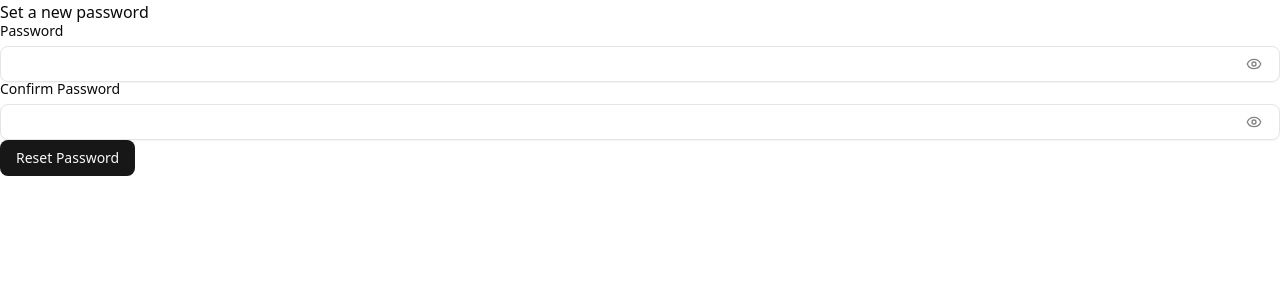
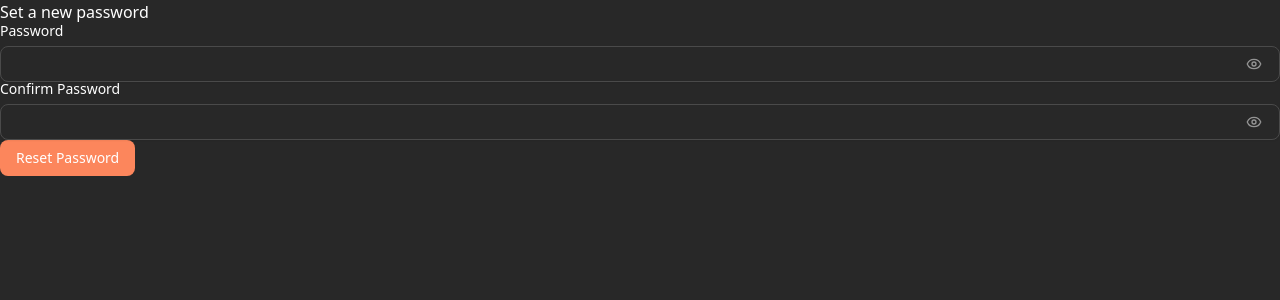
Before and after one commit to rahmlad-aramide/naija-nutri-hub-frontend, a Next.js app: page /reset-password in a window 1280 px wide. Shown: the top 300 px of the page. Built offline with nearby package versions, Linux system fonts and the light colour scheme.

Commit message:
update project design styles

```diff
--- a/src/app/globals.css
+++ b/src/app/globals.css
@@ -1,13 +1,11 @@
 @import "tailwindcss";
 @import "tw-animate-css";
-
-@custom-variant dark (&:is(.dark *));
 
 @theme inline {
   --color-background: var(--background);
   --color-foreground: var(--foreground);
-  --font-sans: var(--font-geist-sans);
-  --font-mono: var(--font-geist-mono);
+  --font-serif: var(--font-source-serif-pro);
+  --font-sans: var(--font-manrope);
   --color-sidebar-ring: var(--sidebar-ring);
   --color-sidebar-border: var(--sidebar-border);
   --color-sidebar-accent-foreground: var(--sidebar-accent-foreground);
@@ -45,71 +43,37 @@
 
 :root {
   --radius: 0.625rem;
-  --background: oklch(1 0 0);
-  --foreground: oklch(0.145 0 0);
-  --card: oklch(1 0 0);
-  --card-foreground: oklch(0.145 0 0);
-  --popover: oklch(1 0 0);
-  --popover-foreground: oklch(0.145 0 0);
-  --primary: oklch(0.205 0 0);
-  --primary-foreground: oklch(0.985 0 0);
-  --secondary: oklch(0.97 0 0);
-  --secondary-foreground: oklch(0.205 0 0);
-  --muted: oklch(0.97 0 0);
-  --muted-foreground: oklch(0.556 0 0);
-  --accent: oklch(0.97 0 0);
-  --accent-foreground: oklch(0.205 0 0);
-  --destructive: oklch(0.577 0.245 27.325);
-  --border: oklch(0.922 0 0);
-  --input: oklch(0.922 0 0);
-  --ring: oklch(0.708 0 0);
-  --chart-1: oklch(0.646 0.222 41.116);
-  --chart-2: oklch(0.6 0.118 184.704);
-  --chart-3: oklch(0.398 0.07 227.392);
-  --chart-4: oklch(0.828 0.189 84.429);
-  --chart-5: oklch(0.769 0.188 70.08);
-  --sidebar: oklch(0.985 0 0);
-  --sidebar-foreground: oklch(0.145 0 0);
-  --sidebar-primary: oklch(0.205 0 0);
-  --sidebar-primary-foreground: oklch(0.985 0 0);
-  --sidebar-accent: oklch(0.97 0 0);
-  --sidebar-accent-foreground: oklch(0.205 0 0);
-  --sidebar-border: oklch(0.922 0 0);
-  --sidebar-ring: oklch(0.708 0 0);
-}
-
-.dark {
-  --background: oklch(0.145 0 0);
-  --foreground: oklch(0.985 0 0);
-  --card: oklch(0.205 0 0);
-  --card-foreground: oklch(0.985 0 0);
-  --popover: oklch(0.205 0 0);
-  --popover-foreground: oklch(0.985 0 0);
-  --primary: oklch(0.922 0 0);
-  --primary-foreground: oklch(0.205 0 0);
-  --secondary: oklch(0.269 0 0);
-  --secondary-foreground: oklch(0.985 0 0);
-  --muted: oklch(0.269 0 0);
-  --muted-foreground: oklch(0.708 0 0);
-  --accent: oklch(0.269 0 0);
-  --accent-foreground: oklch(0.985 0 0);
-  --destructive: oklch(0.704 0.191 22.216);
-  --border: oklch(1 0 0 / 10%);
-  --input: oklch(1 0 0 / 15%);
-  --ring: oklch(0.556 0 0);
-  --chart-1: oklch(0.488 0.243 264.376);
-  --chart-2: oklch(0.696 0.17 162.48);
-  --chart-3: oklch(0.769 0.188 70.08);
-  --chart-4: oklch(0.627 0.265 303.9);
-  --chart-5: oklch(0.645 0.246 16.439);
-  --sidebar: oklch(0.205 0 0);
-  --sidebar-foreground: oklch(0.985 0 0);
-  --sidebar-primary: oklch(0.488 0.243 264.376);
-  --sidebar-primary-foreground: oklch(0.985 0 0);
-  --sidebar-accent: oklch(0.269 0 0);
-  --sidebar-accent-foreground: oklch(0.985 0 0);
-  --sidebar-border: oklch(1 0 0 / 10%);
-  --sidebar-ring: oklch(0.556 0 0);
+  --background: #282828;
+  --foreground: #ffffff;
+  --card: #3a3a3a;
+  --card-foreground: #ffffff;
+  --popover: #3a3a3a;
+  --popover-foreground: #ffffff;
+  --primary: #fc865c;
+  --primary-foreground: #ffffff;
+  --secondary: #4a4a4a;
+  --secondary-foreground: #ffffff;
+  --muted: #4a4a4a;
+  --muted-foreground: #cccccc;
+  --accent: #fc865c;
+  --accent-foreground: #ffffff;
+  --destructive: #ef4444;
+  --border: #555555;
+  --input: #4a4a4a;
+  --ring: #fc865c;
+  --chart-1: #fc865c;
+  --chart-2: #ff9a6b;
+  --chart-3: #ffad82;
+  --chart-4: #ffc099;
+  --chart-5: #ffd3b0;
+  --sidebar: #3a3a3a;
+  --sidebar-foreground: #ffffff;
+  --sidebar-primary: #fc865c;
+  --sidebar-primary-foreground: #ffffff;
+  --sidebar-accent: #4a4a4a;
+  --sidebar-accent-foreground: #ffffff;
+  --sidebar-border: #555555;
+  --sidebar-ring: #fc865c;
 }
 
 @layer base {
@@ -117,6 +81,28 @@
     @apply border-border outline-ring/50;
   }
   body {
-    @apply bg-background text-foreground;
+    @apply bg-background text-foreground font-sans;
+  }
+
+  /* Headers use Source Serif Pro */
+  h1,
+  h2,
+  h3,
+  h4,
+  h5,
+  h6 {
+    @apply font-serif;
+  }
+
+  /* Body text uses Manrope */
+  p,
+  span,
+  div,
+  a,
+  button,
+  input,
+  textarea,
+  label {
+    @apply font-sans;
   }
 }
```
